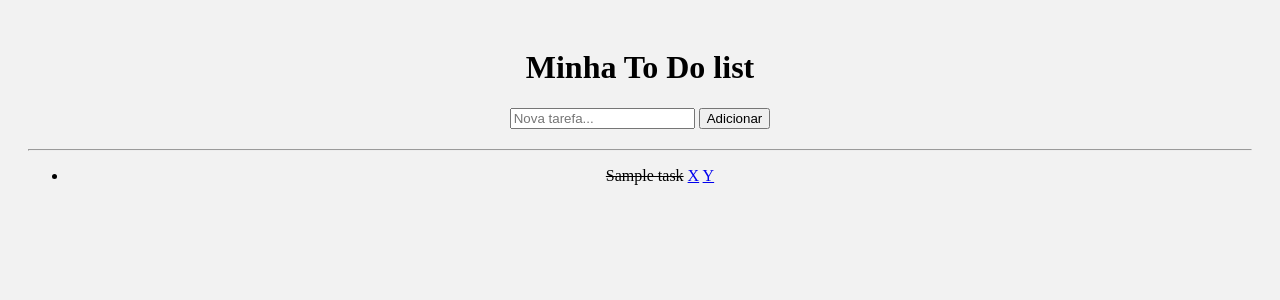
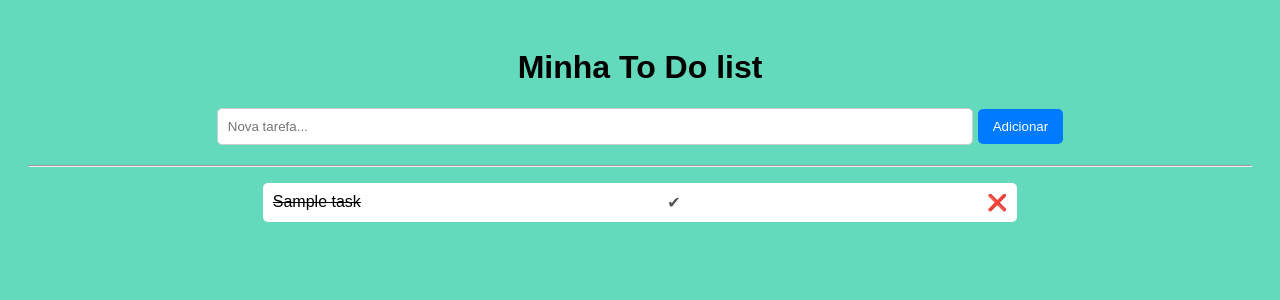
Before and after one commit to alephe222-sketch/projeto-301, a PHP site: page / in a window 1280 px wide. Shown: the top 300 px of the page. Run offline with PHP 8.4, Linux system fonts and the light colour scheme; tables that the repository leaves empty or names only in its code hold one stand-in row (values such as "Sample post").

Commit message:
criaçao do estilo da lista de tarefas

```diff
--- a/index.php
+++ b/index.php
@@ -29,8 +29,8 @@ use LDAP\Result;?>
                 echo "<li>";
                 echo $row['status'] == 'concluida' ? "<s>{$row['title']}</s>" : $row['title'];
             echo "
-            <a href='update_task.php?id={row['id']}'>X</a>
-            <a href='delete_task.php?id={row['id']}'>Y</a>";
+            <a href='update_task.php?id={row['id']}'>✔</a>
+            <a href='delete_task.php?id={row['id']}'>❌</a>";
             echo "</li>";
             }
            }   else {
--- a/style.css
+++ b/style.css
@@ -1,9 +1,49 @@
-body{
-    font-family: Arial.sans_serif;
+body {
+    font-family: Arial, sans-serif;
     text-align: center;
-    background:#f2f2f2 ;
-    padding:20px ;
+    background: #05c5959f;
+    padding: 20px;
 }
-form{
+
+form {
     margin-bottom: 20px;
 }
+input[type = "text"]{
+    padding: 10px;
+    width: 60%;
+    border: 1px solid #ccc;
+    border-radius: 5px;
+}
+    button {
+    padding: 10px 15px;
+    background-color: #007bff;
+    border: none ;
+    color: white;
+    border-radius: 5px;
+    cursor: pointer;
+    }
+    button:hover{
+    background-color:#0056B3;
+    }
+ul {
+    list-style:nome;
+    padding: 0;
+}
+   li {
+    margin: 10px auto;
+    padding: 10px;
+    width: 60%;
+    background: white;
+    border-radius: 5px;
+    display: flex;
+    justify-content: space-between;
+
+    a{
+        text-decoration: none;
+        margin-left: 10px;
+        color:#555
+        ;
+    }
+
+
+   }
```
Also changed, not shown: add_task.php (added, +12 -0 lines).
